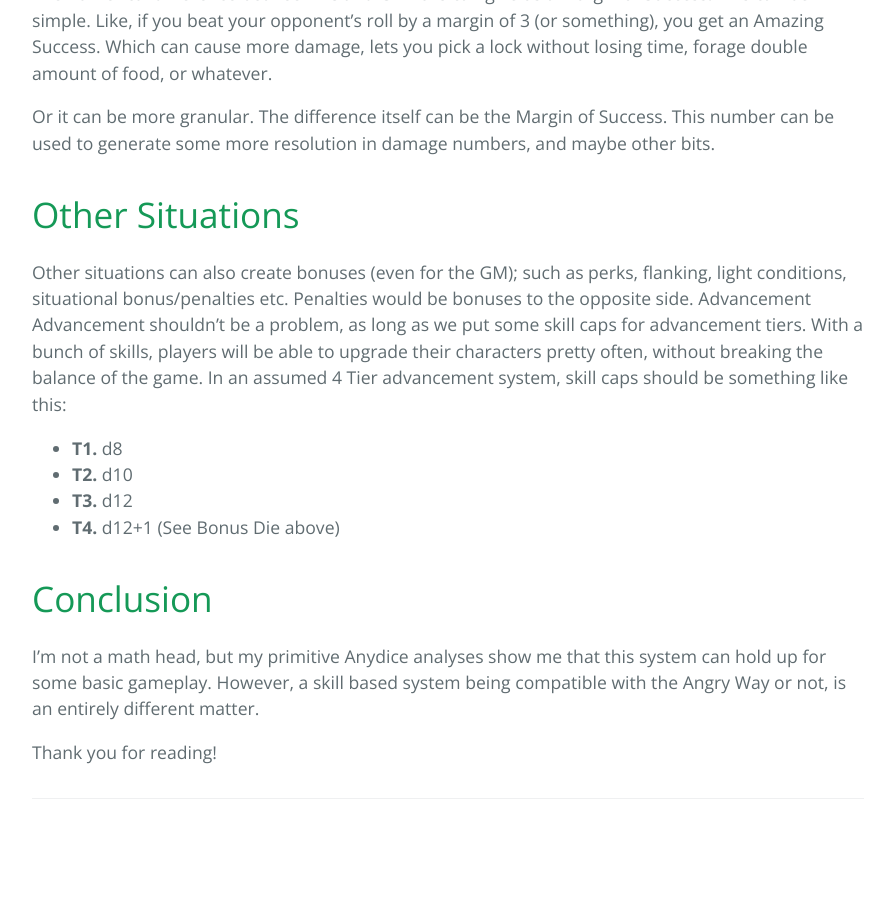
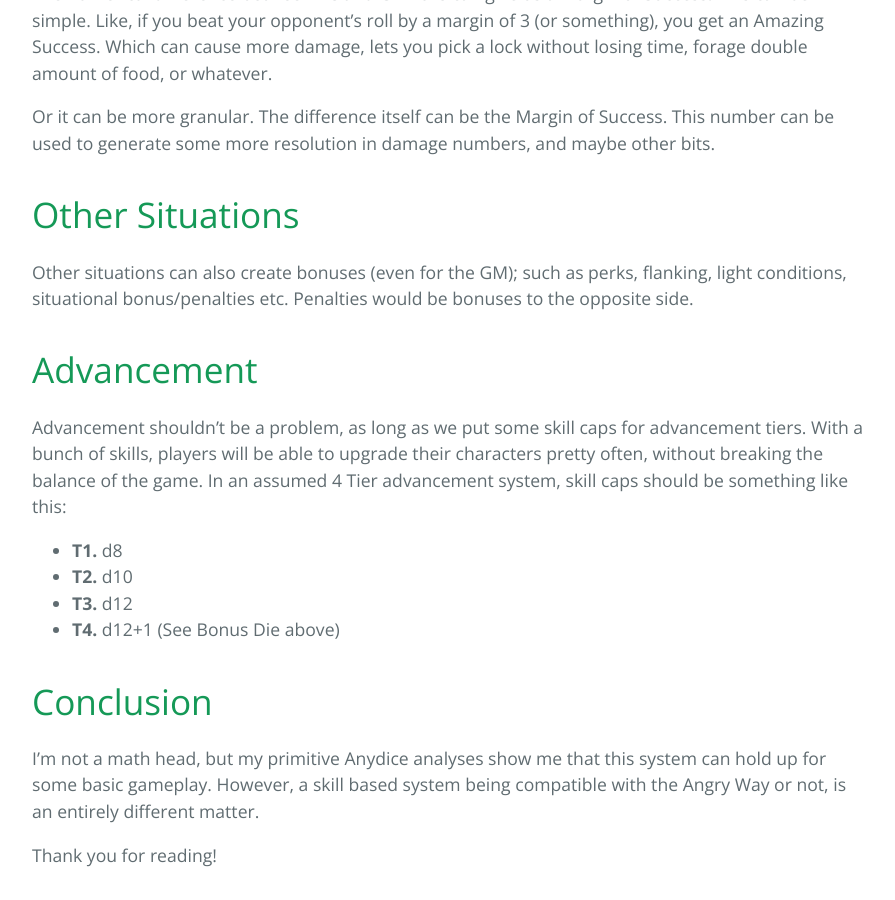
Before and after one commit to angry-school-hack/angry-school-hack.github.io, a Jekyll site: the page built from _pages/Dice Instead of DC (unexist).md, in a window 1280 px wide and 900 px high, scrolled down 2612 px. Shown: the whole window, without its empty margins (192-1087 px from the left). Built offline with Jekyll 4.4.1, drawn with Linux system fonts in a browser that asks for light colours; before the commit the page ends 3475 px from its top, so only the background shows below that.

```diff
--- a/_pages/Dice Instead of DC (unexist).md
+++ b/_pages/Dice Instead of DC (unexist).md
@@ -59,7 +59,8 @@ Or it can be more granular. The difference itself can be the Margin of Success.
 
 # Other Situations
 Other situations can also create bonuses (even for the GM); such as perks, flanking, light conditions, situational bonus/penalties etc. Penalties would be bonuses to the opposite side.
-Advancement
+
+# Advancement
 Advancement shouldn’t be a problem, as long as we put some skill caps for advancement tiers. With a bunch of skills, players will be able to upgrade their characters pretty often, without breaking the balance of the game. In an assumed 4 Tier advancement system, skill caps should be something like this:
 
 * **T1.** d8
```
